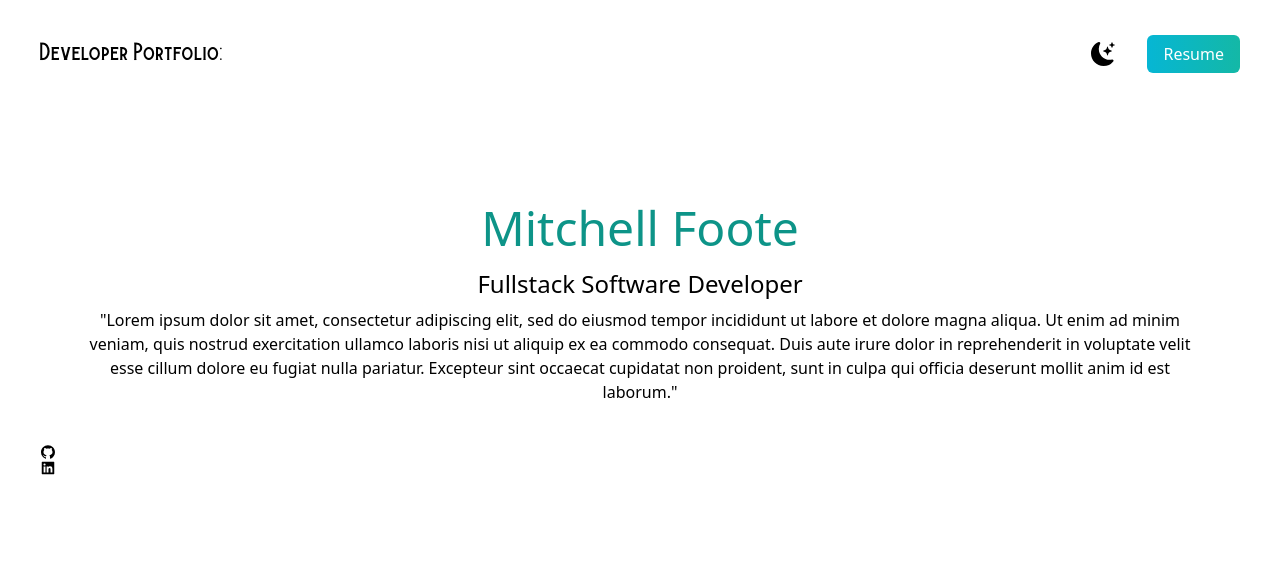
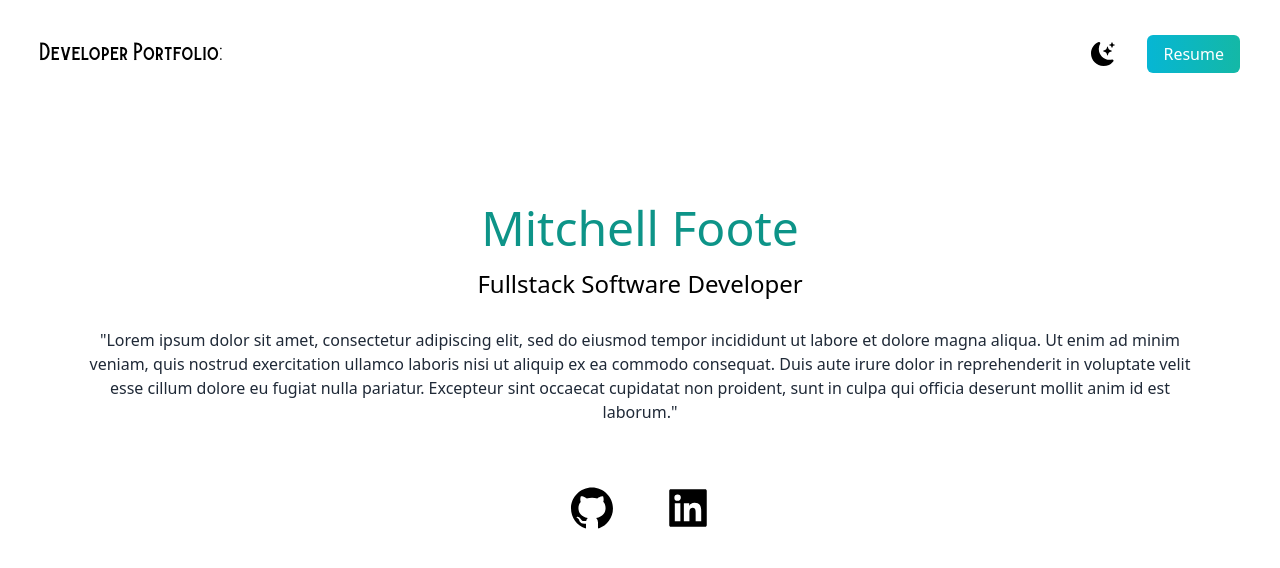
Before and after one commit to mcfoote/react-professional-portfolio, a Next.js app: page / in a window 1280 px wide. Shown: the top 568 px of the page. Built offline with nearby package versions, Linux system fonts and the light colour scheme.

Commit message:
work on body

```diff
--- a/pages/index.js
+++ b/pages/index.js
@@ -32,14 +32,14 @@
           <div className="text-center p-10">
             <h2 className="text-5xl py-2 text-teal-600 font-medium">Mitchell Foote</h2>
             <h3 className="text-2xl py-2">Fullstack Software Developer</h3>
-            <p>
+            <p className="text-md py-5 leading-6 text-gray-800">
               "Lorem ipsum dolor sit amet, consectetur adipiscing elit, sed do eiusmod tempor incididunt ut labore et dolore magna aliqua.
               Ut enim ad minim veniam, quis nostrud exercitation ullamco laboris nisi ut aliquip ex ea commodo consequat.
               Duis aute irure dolor in reprehenderit in voluptate velit esse cillum dolore eu fugiat nulla pariatur.
               Excepteur sint occaecat cupidatat non proident, sunt in culpa qui officia deserunt mollit anim id est laborum."
             </p>
           </div>
-          <div>
+          <div className="text-5xl flex justify-center gap-12">
             <AiFillGithub />
             <AiFillLinkedin />
           </div>
```
